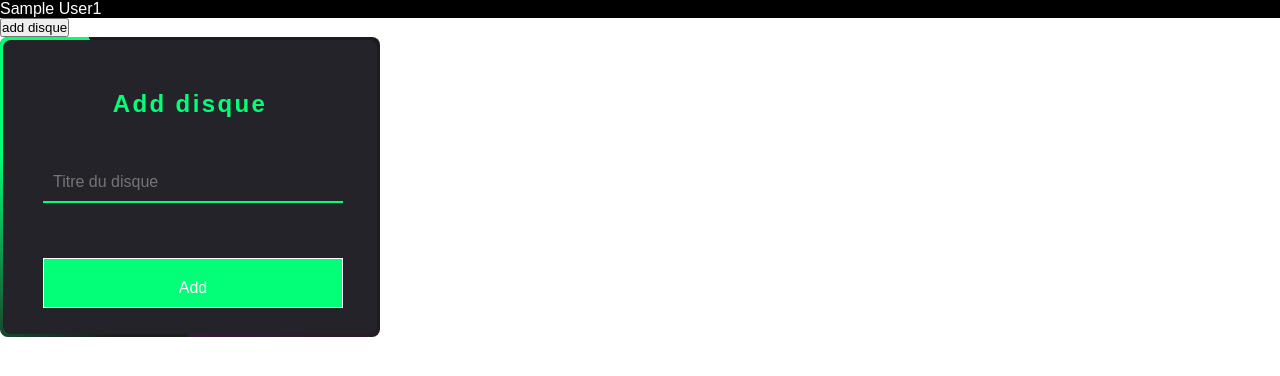
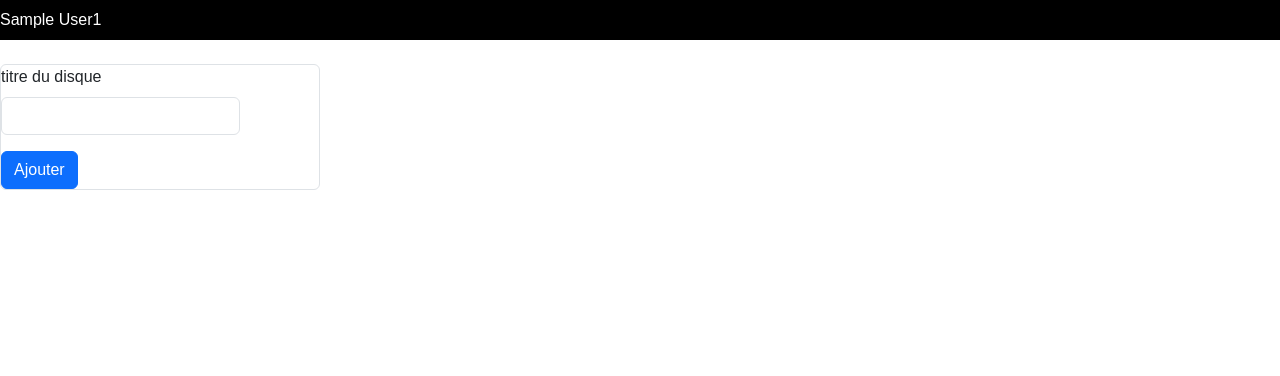
Before and after one commit to TontonYanno/Projet-Dr-Diaby, a PHP site: page /profile.php in a window 1280 px wide. Shown: the top 376 px of the page. Run offline with PHP 8.4, Linux system fonts and the light colour scheme; the visitor is signed in with stand-in values (Sample User, id 1).

Commit message:
un peu bootstrap dans le profile

```diff
--- a/ArtistConnexion/profile.php
+++ b/ArtistConnexion/profile.php
@@ -19,10 +19,7 @@
     if (isset($_POST['create'])) {
         createdisk($title,$id);
     }
-
 }
-
-
 ?>
 
 <!DOCTYPE html>
@@ -32,6 +29,7 @@
     <meta name="viewport" content="width=device-width, initial-scale=1.0">
     <title>Profile</title>
     <link rel="stylesheet" href="style/style.css">
+    <link href="https://cdn.jsdelivr.net/npm/bootstrap@5.3.2/dist/css/bootstrap.min.css" rel="stylesheet" integrity="sha384-T3c6CoIi6uLrA9TneNEoa7RxnatzjcDSCmG1MXxSR1GAsXEV/Dwwykc2MPK8M2HN" crossorigin="anonymous">
 </head>
 <body>
     <section>
@@ -46,22 +44,20 @@
             </div>
         </nav>
     </section>
-    <section class="fonctionalite">
-        <input class="button"  type="button" value="add disque">
+    <br>
+    <section>
+        <form method="post" class='w-25 border  rounded '>
+            <div class="mb-3 ">
+                <label for="exampleInputEmail1" class="form-label w-75">titre du disque </label>
+                <input type="text" name="title" class="form-control w-75"  aria-describedby="emailHelp">
+            </div>
+
+            <button type="submit" name="create" class="btn btn-primary">Ajouter</button>
+        </form>
     </section>
 
     <section>
-        <form  method="post" class="container">
-            <div class="form">
-                <h2>Add disque</h2>
-                <div class="inputBox">
-                    <input type="text" name="title" placeholder="Titre du disque">
-                </div>
-                <div class="inputBox">
-                    <input type="submit" name="create" value="Add">
-                </div>
-            </div>
-        </form>
+
     </section>
 
 
```
